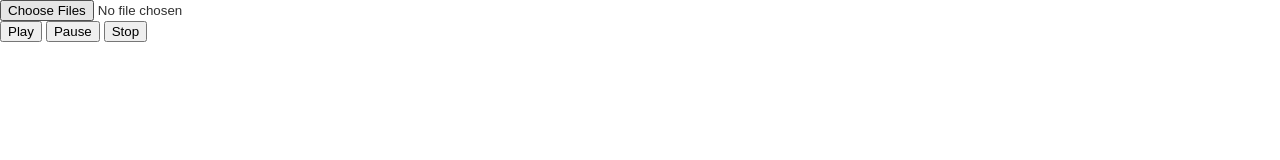
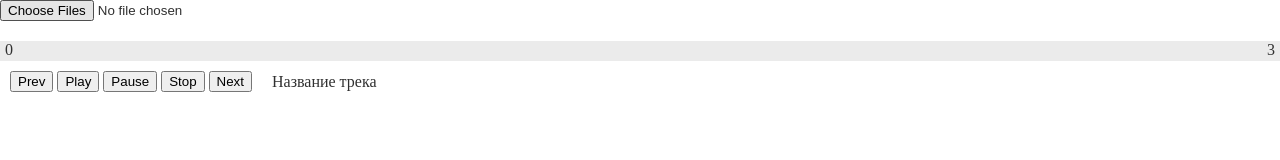
Before and after one commit to kadonomaro/airplayer, a website built with webpack: page index.html in a window 1280 px wide. Built offline with nearby package versions, Linux system fonts and the light colour scheme; files whose address does not match are found by name.

Commit message:
feat: add player base style

```diff
--- a/index.html
+++ b/index.html
@@ -11,11 +11,28 @@
     <audio class="js-audio" src=""></audio>
 
     <div class="player">
-        <div class="player__controls">
-            <button class="player__button js-player-play">Play</button>
-            <button class="player__button js-player-pause">Pause</button>
-            <button class="player__button js-player-stop">Stop</button>
+        <div class="player__progress">
+            <div class="progress">
+                <div class="progress__bar js-progress-bar"></div>
+                <div class="progress__info">
+                    <span class="progress__start js-progress-start">0</span>
+                    <span class="progress__end js-progress-end">3</span>
+                </div>
+            </div>
         </div>
+        <div class="player__body">
+            <div class="player__controls player__col">
+                <button class="player__button player__button--prev js-player-prev">Prev</button>
+                <button class="player__button player__button--play js-player-play">Play</button>
+                <button class="player__button player__button--pause js-player-pause">Pause</button>
+                <button class="player__button player__button--stop js-player-stop">Stop</button>
+                <button class="player__button player__button--next js-player-next">Next</button>
+            </div>
+            <div class="player__info player__col">
+                <span class="player__name">Название трека</span>
+            </div>
+        </div>
+
     </div>
 
     <div class="playlist">
--- /dev/null
+++ b/src/css/blocks/player.scss
@@ -0,0 +1,32 @@
+.player {
+    padding: 20px 0;
+    &__controls {
+
+    }
+    &__body {
+        display: flex;
+        align-items: center;
+        padding: 10px 0;
+    }
+    &__col {
+        padding: 0 10px;
+    }
+    &__button {
+
+    }
+    &__button--play {
+
+    }
+    &__button--pause {
+
+    }
+    &__button--stop {
+
+    }
+    &__button--prev {
+
+    }
+    &__button--next {
+
+    }
+}
--- /dev/null
+++ b/src/css/blocks/progress.scss
@@ -0,0 +1,21 @@
+.progress {
+    position: relative;
+    height: 20px;
+    background-color: #ebebeb;
+    &__info {
+        position: absolute;
+        left: 5px;
+        right: 5px;
+        display: flex;
+        justify-content: space-between;
+        height: 100%;
+    }
+    &__bar {
+        position: absolute;
+        left: 0;
+        right: 0;
+        width: 0;
+        height: 100%;
+        background-color: #ff9900;
+    }
+}
--- a/src/css/style.scss
+++ b/src/css/style.scss
@@ -1,3 +1,5 @@
 @import 'common.scss';
 
 @import 'blocks/playlist.scss';
+@import 'blocks/player.scss';
+@import 'blocks/progress.scss';
--- a/src/main.ts
+++ b/src/main.ts
@@ -10,16 +10,17 @@ document.addEventListener('DOMContentLoaded', function () {
 	const fileInputElement = document.querySelector('.js-input-file') as HTMLInputElement;
 	const audioElement = document.querySelector('.js-audio') as HTMLAudioElement;
 	const playlistElement = document.querySelector('.js-playlist') as HTMLDivElement;
-	const playButton = document.querySelector('.js-player-play') as HTMLButtonElement;
-	const pauseButton = document.querySelector('.js-player-pause') as HTMLButtonElement;
-	const stopButton = document.querySelector('.js-player-stop') as HTMLButtonElement;
+
+	const progressBar = document.querySelector('.js-progress-bar') as HTMLDivElement;
+	const progressStart = document.querySelector('.js-progress-start') as HTMLDivElement;
+	const progressEnd = document.querySelector('.js-progress-end') as HTMLDivElement;
 
 	const playlist = new Playlist();
 	const render = new Render(playlistElement);
 	const player = new AudioPlayer(audioElement, {
-		playButton,
-		pauseButton,
-		stopButton
+		playButton: document.querySelector('.js-player-play') as HTMLButtonElement,
+		pauseButton: document.querySelector('.js-player-pause') as HTMLButtonElement,
+		stopButton: document.querySelector('.js-player-stop') as HTMLButtonElement
 	});
 
 
```
